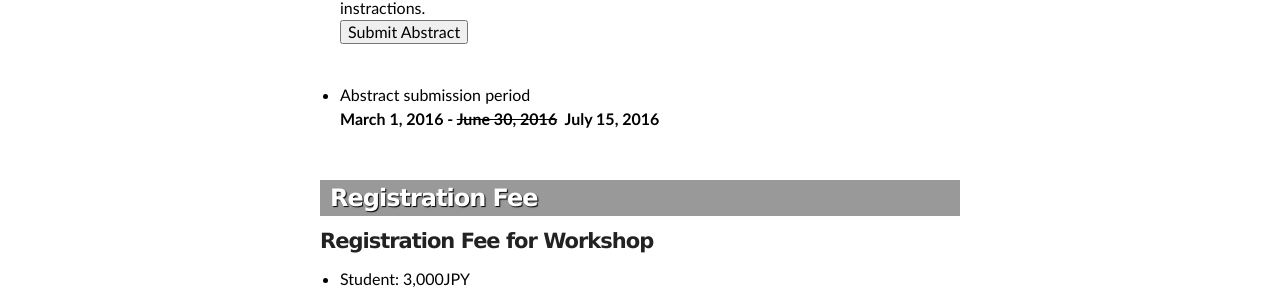
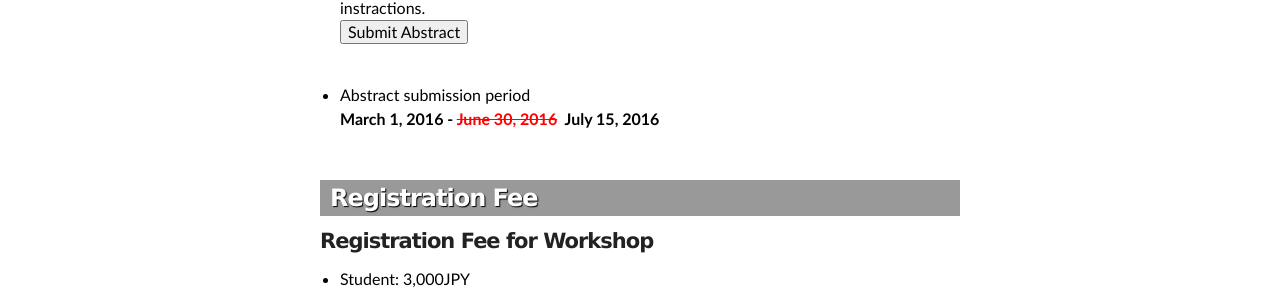
Before and after one commit to yamazakiM/test_warren2016, a Jekyll site: the page built from registration/index.md, in a window 1280 px wide and 900 px high, scrolled down 501 px. Shown: the part 365-660 px from the top of the window. Built offline with Jekyll 4.4.1, drawn with Linux system fonts in a browser that asks for light colours; nearby versions of some CDN libraries; library files that are not in the unit come from our copies.

Commit message:
Update index.md

```diff
--- a/registration/index.md
+++ b/registration/index.md
@@ -49,7 +49,7 @@ layout: default
 
    <ul>
     <li id="registration">Abstract submission period<br>
-    <strong>March 1, 2016 - <del color="red">June 30, 2016</del>&nbsp;&nbsp;July 15, 2016</strong></li>
+    <strong>March 1, 2016 - <del style="color:red">June 30, 2016</del>&nbsp;&nbsp;July 15, 2016</strong></li>
   </ul>
   <!--<ul>
   <li>March 1, 2016 - June 30, 2016</li>
```
